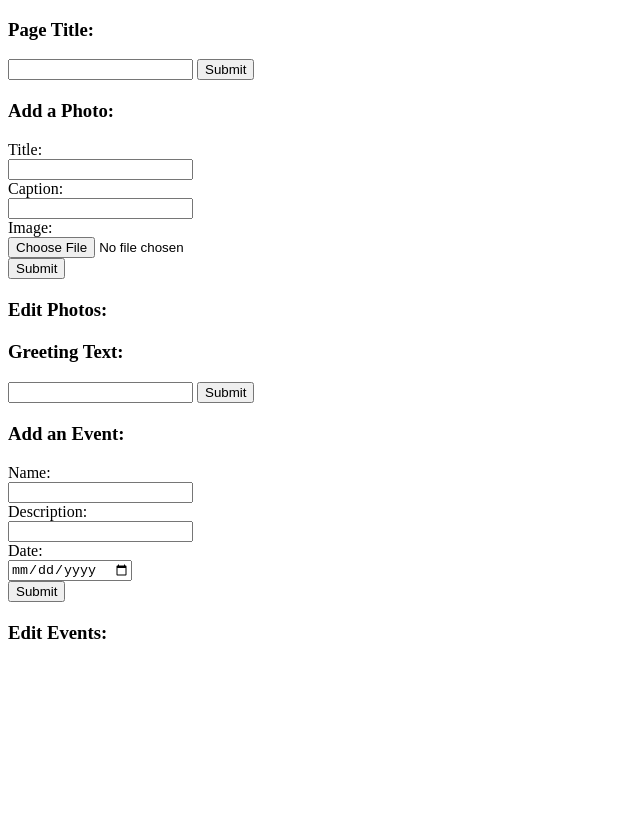
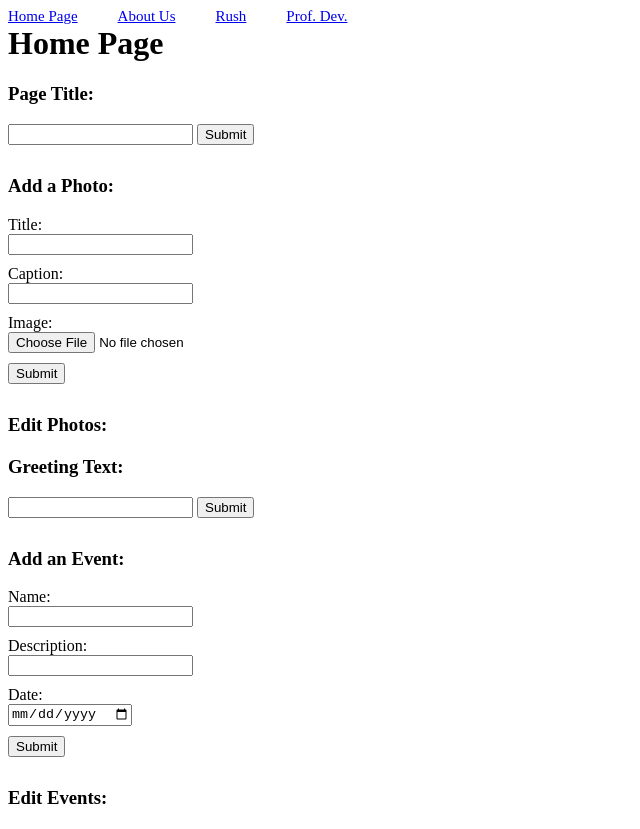
Before and after one commit to tech-ktp-rose/KTPWebsite, a plain HTML site: page contentManagement/index.html in a window 1280 px wide. Shown: the whole page, without its empty margins (0-640 px from the left). Before the commit the page ends 800 px from the top, so only its background shows below. Drawn offline with Linux system fonts and the light colour scheme.

Commit message:
some work on cms front-end

```diff
--- a/contentManagement/css/index.css
+++ b/contentManagement/css/index.css
@@ -1,3 +1,25 @@
 .forms {
     margin-bottom: 20px;
 }
+.forms>input{
+    margin-bottom: 10px;
+}
+h1{
+    margin-top: 0px;
+}
+
+.navigation {
+    width: 100%;
+    font-size: 15px;
+    text-align: center;
+    list-style: none;
+    display: flex;
+    margin-top: 0px;
+    padding-left: 0px;
+    margin-bottom: 0px;
+    padding-bottom: 0px;
+}
+
+.navigation>li {
+    margin-right: 40px;
+}
--- a/contentManagement/index.html
+++ b/contentManagement/index.html
@@ -6,6 +6,13 @@
     </head>
 
     <body>
+        <ul class = navigation>
+                <li><a href= "index.html">Home Page</a></li>
+                <li><a href= "aboutUs.html">About Us</a></li>
+                <li><a href= "rush.html">Rush</a></li>
+                <li><a href= "profDev.html">Prof. Dev.</a></li>
+        </ul>
+        <h1>Home Page</h1>
         <div>
             <h3>Page Title:</h3>
             <form id="pageTitle" class="forms">
```
Also changed, not shown: contentManagement/aboutUs.html (added, +17 -0 lines), contentManagement/profDev.html (added, +17 -0 lines), contentManagement/rush.html (added, +17 -0 lines).
